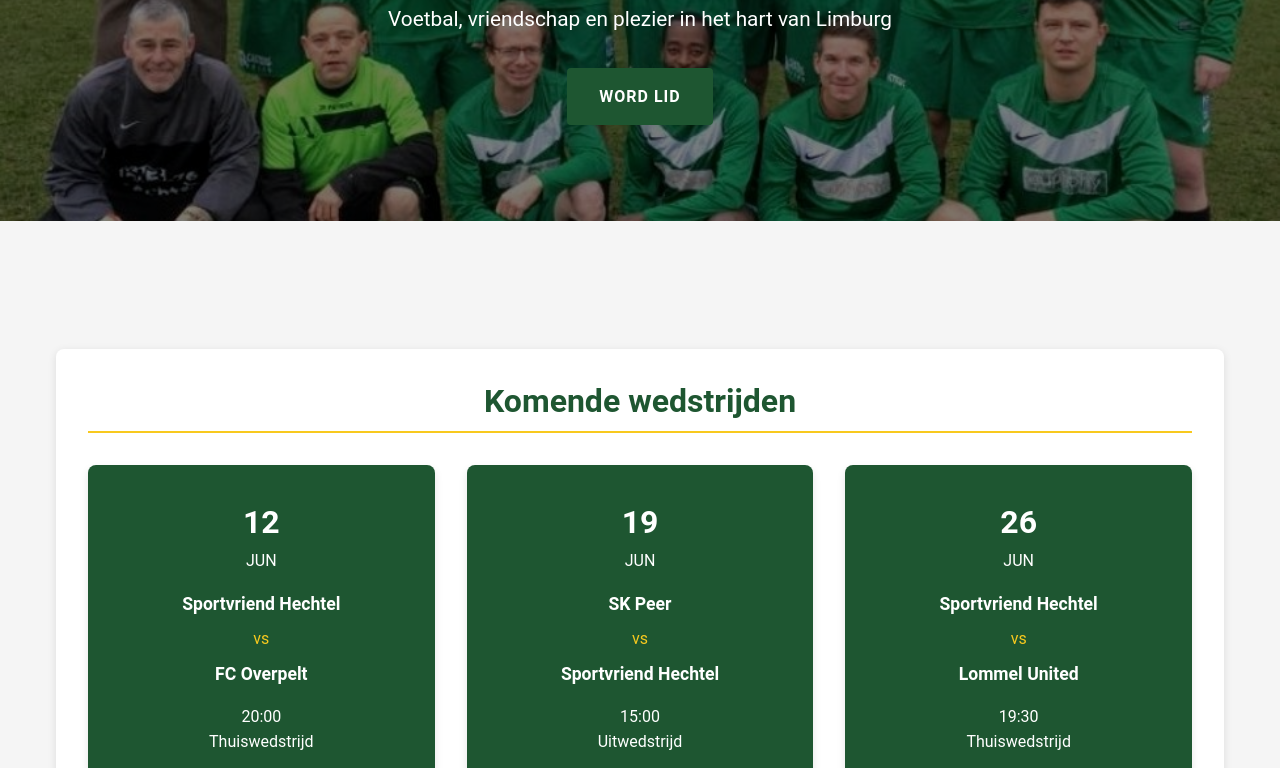
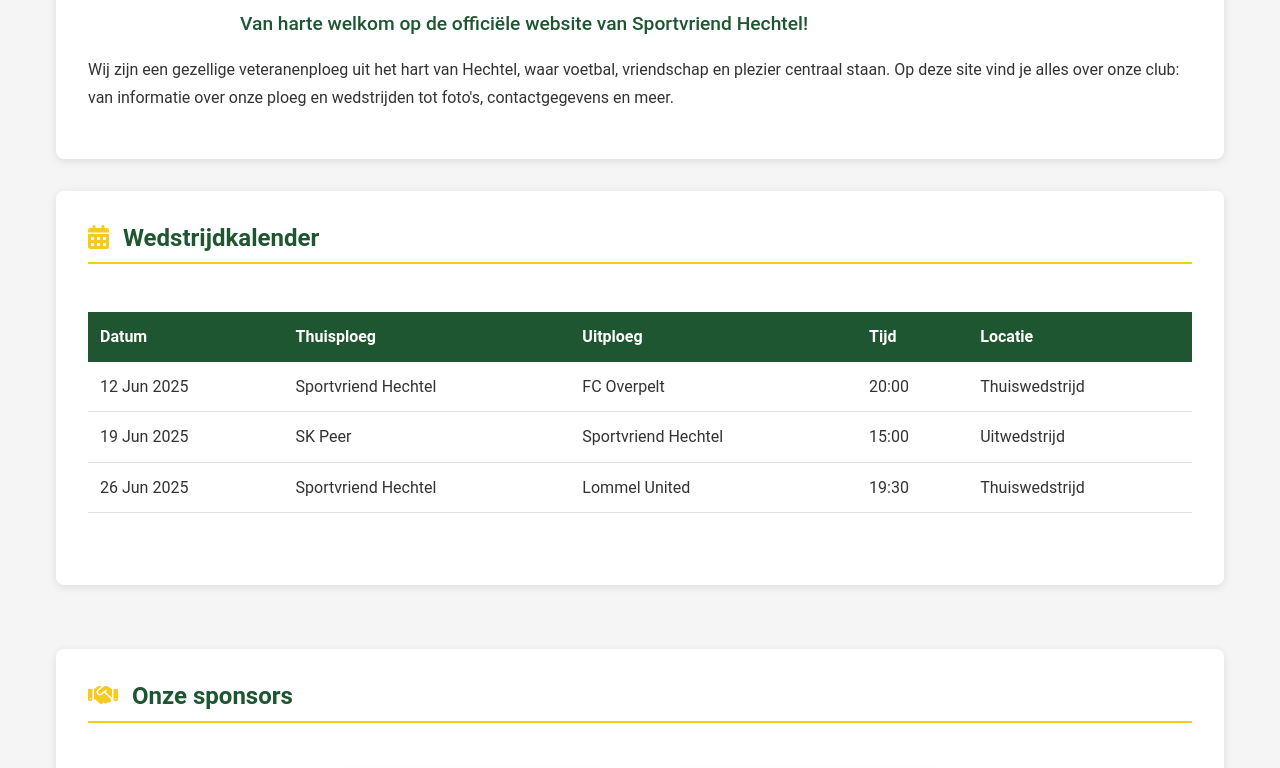
Before and after one commit to sanderkerkhofs/sportvriend-hechtel-site, a plain HTML site: page index.html in a window 1280 px wide. Shown: the part 451-1219 px from the top of the page. Drawn offline with Linux system fonts and the light colour scheme.

Commit message:
index.html - finished

```diff
--- a/index.html
+++ b/index.html
@@ -6,6 +6,8 @@
     <meta name="viewport" content="width=device-width, initial-scale=1.0">
     <title>Sportvriend Hechtel - Voetbalclub</title>
     <link rel="stylesheet" href="styles.css">
+    <link rel="stylesheet" href="intro.css">
+    <link rel="stylesheet" href="https://cdnjs.cloudflare.com/ajax/libs/font-awesome/6.5.1/css/all.min.css">
 </head>
 
 <body>
@@ -22,71 +24,58 @@
         </nav>
     </header>
     <main>
-        <section class="hero">
-            <div class="hero-content">
-                <h2>Welkom bij Sportvriend Hechtel</h2>
-                <p>Voetbal, vriendschap en plezier in het hart van Limburg</p>
-                <a href="contact.html" class="cta-button">Word lid</a>
-            </div>
-        </section>
+        <section class="about-container">
 
-        <section class="about-container">
-            <section class="about-section">
-                <h2>Komende wedstrijden</h2>
-                <div class="matches-container">
-                    <div class="match-item">
-                        <div class="match-date">
-                            <span class="day">12</span>
-                            <span class="month">JUN</span>
-                        </div>
-                        <div class="match-teams">
-                            <span class="team home">Sportvriend Hechtel</span>
-                            <span class="versus">vs</span>
-                            <span class="team away">FC Overpelt</span>
-                        </div>
-                        <div class="match-info">
-                            <span class="time">20:00</span>
-                            <span class="location">Thuiswedstrijd</span>
-                        </div>
-                    </div>
-
-                    <div class="match-item">
-                        <div class="match-date">
-                            <span class="day">19</span>
-                            <span class="month">JUN</span>
-                        </div>
-                        <div class="match-teams">
-                            <span class="team home">SK Peer</span>
-                            <span class="versus">vs</span>
-                            <span class="team away">Sportvriend Hechtel</span>
-                        </div>
-                        <div class="match-info">
-                            <span class="time">15:00</span>
-                            <span class="location">Uitwedstrijd</span>
-                        </div>
-                    </div>
-
-                    <div class="match-item">
-                        <div class="match-date">
-                            <span class="day">26</span>
-                            <span class="month">JUN</span>
-                        </div>
-                        <div class="match-teams">
-                            <span class="team home">Sportvriend Hechtel</span>
-                            <span class="versus">vs</span>
-                            <span class="team away">Lommel United</span>
-                        </div>
-                        <div class="match-info">
-                            <span class="time">19:30</span>
-                            <span class="location">Thuiswedstrijd</span>
-                        </div>
-                    </div>
+            <section class="about-section intro-section">
+                <h3><i class="fas fa-home"></i> Welkom</h3>
+                <div class="intro-content">
+                    <p class="intro-text">Van harte welkom op de officiële website van Sportvriend Hechtel!</p>
+                    <p>Wij zijn een gezellige veteranenploeg uit het hart van Hechtel, waar voetbal, vriendschap en plezier centraal staan. Op deze site vind je alles over onze club: van informatie over onze ploeg en wedstrijden tot foto's, contactgegevens en meer.</p>
                 </div>
-                <a href="#" class="view-all-button">Bekijk alle wedstrijden</a>
             </section>
 
             <section class="about-section">
-                <h2>Onze sponsors</h2>
+                <h3><i class="fas fa-calendar-alt"></i> Wedstrijdkalender</h3>
+                <div class="table-container">
+                    <table class="match-table">
+                        <thead>
+                            <tr>
+                                <th>Datum</th>
+                                <th>Thuisploeg</th>
+                                <th>Uitploeg</th>
+                                <th>Tijd</th>
+                                <th>Locatie</th>
+                            </tr>
+                        </thead>
+                        <tbody>
+                            <tr>
+                                <td>12 Jun 2025</td>
+                                <td>Sportvriend Hechtel</td>
+                                <td>FC Overpelt</td>
+                                <td>20:00</td>
+                                <td>Thuiswedstrijd</td>
+                            </tr>
+                            <tr>
+                                <td>19 Jun 2025</td>
+                                <td>SK Peer</td>
+                                <td>Sportvriend Hechtel</td>
+                                <td>15:00</td>
+                                <td>Uitwedstrijd</td>
+                            </tr>
+                            <tr>
+                                <td>26 Jun 2025</td>
+                                <td>Sportvriend Hechtel</td>
+                                <td>Lommel United</td>
+                                <td>19:30</td>
+                                <td>Thuiswedstrijd</td>
+                            </tr>
+                        </tbody>
+                    </table>
+                </div>
+            </section>
+
+            <section class="about-section">
+                <h3><i class="fas fa-handshake"></i> Onze sponsors</h3>
                 <div class="sponsors-grid">
                     <a href="https://vastgoedc.be/" target="_blank" rel="noopener">
                         <div class="sponsor"><img src="img/sponsor-vastgoed-c.jpg" alt="Vastgoed C"></div>
@@ -95,7 +84,6 @@
                         <div class="sponsor"><img src="img/sponsor-woutim_combi11.png" alt="Woutim"></div>
                     </a>
                 </div>
-                <a href="contact.html#sponsor" class="sponsor-cta">Word sponsor</a>
             </section>
         </section>
     </main>
--- /dev/null
+++ b/intro.css
@@ -0,0 +1,15 @@
+/* Intro section specific styles */
+.intro-section {
+    margin-bottom: var(--spacing-md);
+}
+
+.intro-content {
+    line-height: 1.7;
+}
+
+.intro-text {
+    font-size: 1.2rem;
+    font-weight: 500;
+    color: var(--primary);
+    margin-bottom: var(--spacing-sm);
+}
--- a/styles.css
+++ b/styles.css
@@ -591,6 +591,59 @@ nav a:hover, nav a.active {
     text-decoration: none;
 }
 
+/* Simple layout styles */
+.simple-layout {
+    max-width: 1200px;
+    margin: 0 auto;
+    padding: 2rem;
+}
+
+.header-section {
+    text-align: center;
+    margin-bottom: 2rem;
+}
+
+.header-section h2 {
+    font-size: 1.8rem;
+    color: var(--primary);
+    font-weight: 500;
+}
+
+/* Table styles */
+.table-container {
+    overflow-x: auto;
+    margin-bottom: 1.5rem;
+}
+
+.match-table {
+    width: 100%;
+    border-collapse: collapse;
+    margin: 1rem 0;
+}
+
+.match-table th {
+    background-color: var(--primary);
+    color: white;
+    font-weight: 600;
+    padding: 0.75rem;
+    text-align: left;
+}
+
+.match-table td {
+    padding: 0.75rem;
+    border-bottom: 1px solid #e0e0e0;
+}
+
+.match-table tbody tr:hover {
+    background-color: #f5f5f5;
+}
+
+/* Icon styles */
+.fa-calendar-alt, .fa-handshake, .fa-home {
+    margin-right: 0.5rem;
+    color: var(--secondary);
+}
+
 .contact-info-list {
     list-style: none;
     display: flex;
```
Also changed, not shown: contact.html (+0 -1 lines), fotos.html (+0 -1 lines), over-ons.html (+0 -1 lines).
